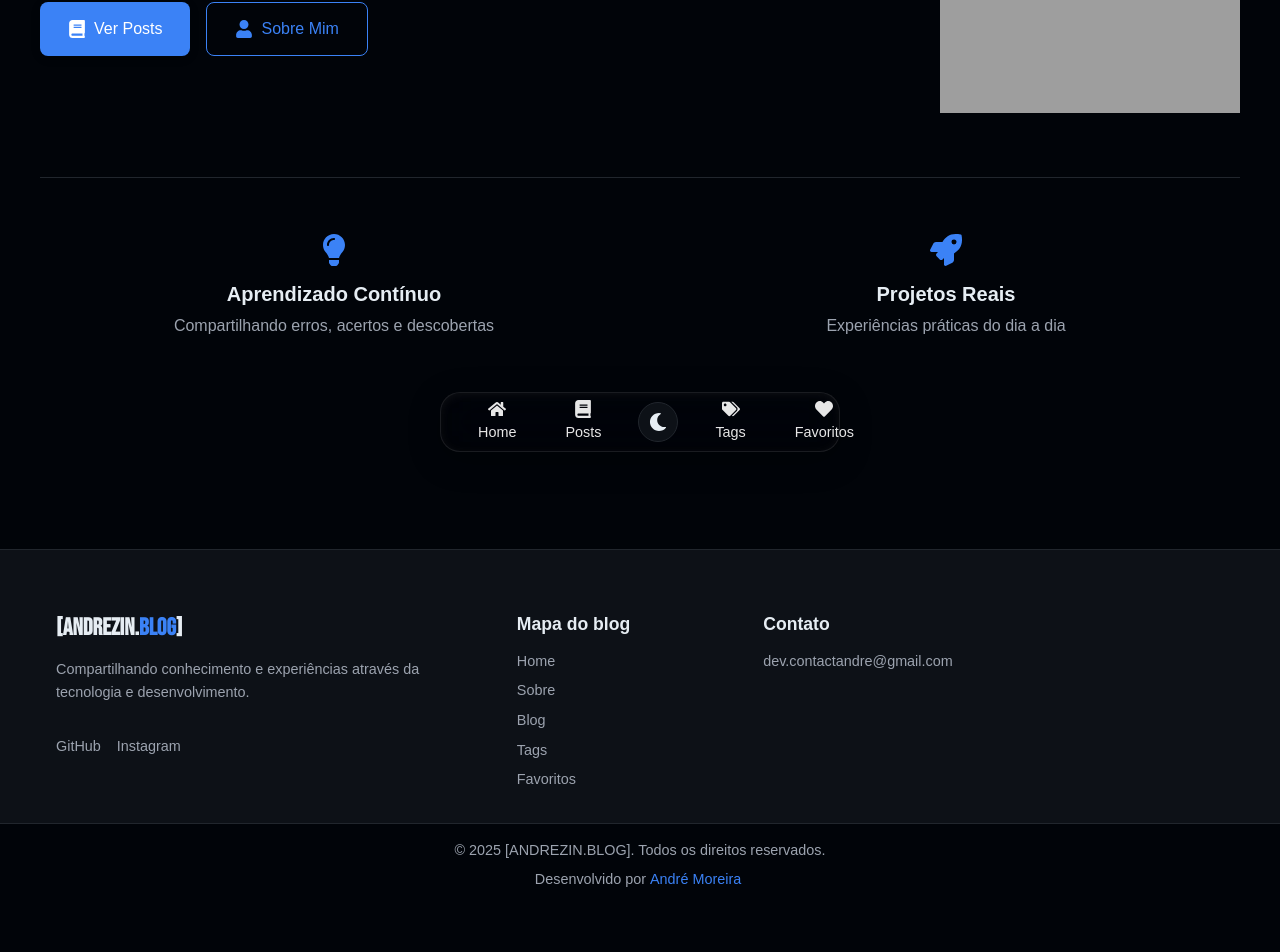
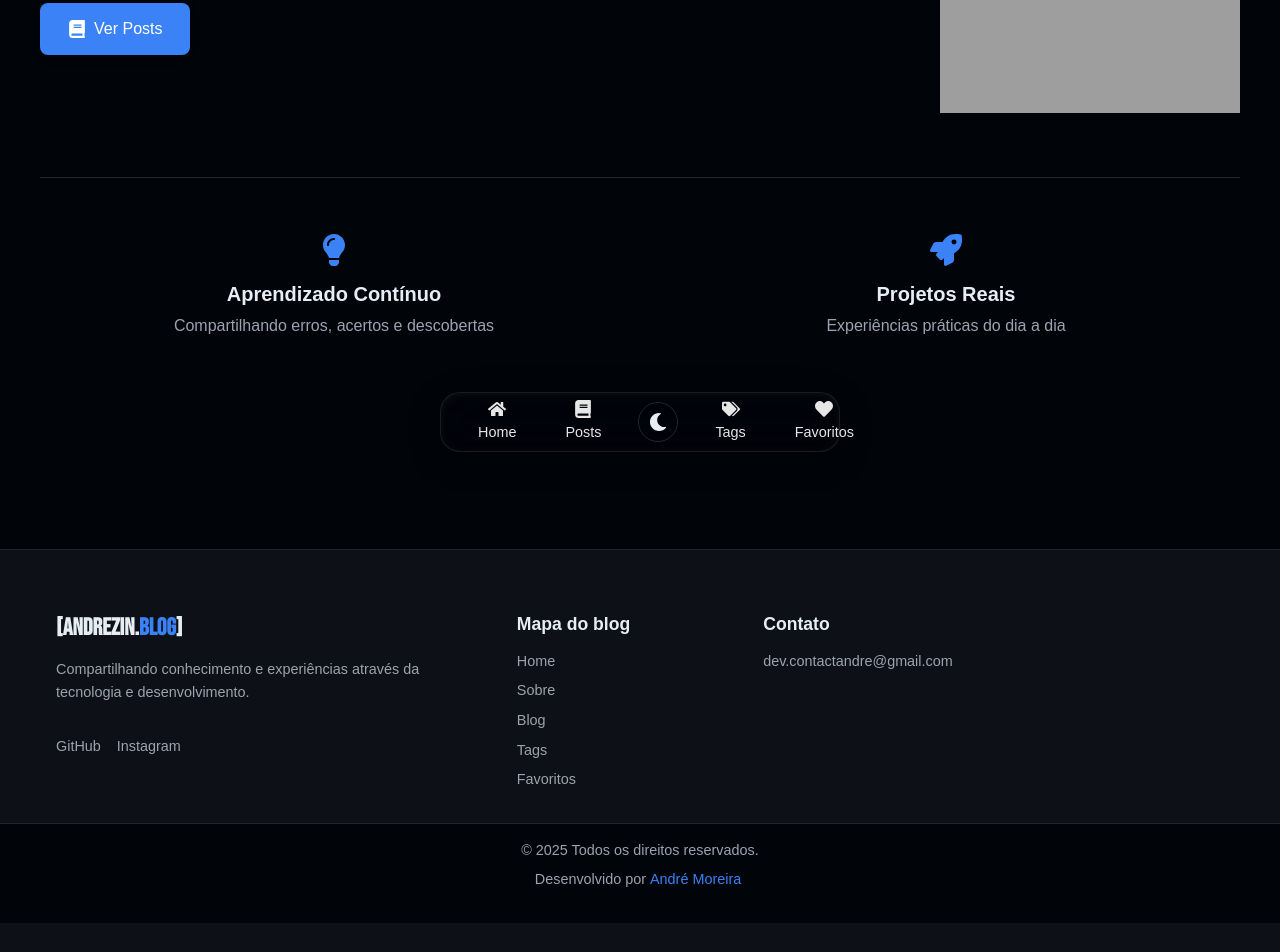
Before and after one commit to Andrezinrc/dev-mini-blog, a React (Vite) app: page / in a window 1280 px wide. Shown: the part 328-1280 px from the top of the page. Before the commit the page ends 1251 px from the top, so only its background shows below. Built offline with nearby package versions, Linux system fonts and the light colour scheme; grey boxes are pictures that could not be loaded.

Commit message:
refactor: melhora estilo do botao darkmode e remove bbotao sobre mim do HOME

```diff
--- a/src/components/layout/Footer/Footer.jsx
+++ b/src/components/layout/Footer/Footer.jsx
@@ -39,7 +39,7 @@ const Footer = () => {
 
       <div className={styles.footerBottom}>
         <p className={styles.copyright}>
-          © {new Date().getFullYear()} [ANDREZIN.BLOG]. Todos os direitos reservados.
+          © {new Date().getFullYear()} Todos os direitos reservados.
         </p>
         <div className={styles.credits}>
           <p>Desenvolvido por
--- a/src/components/layout/Footer/Footer.module.css
+++ b/src/components/layout/Footer/Footer.module.css
@@ -3,6 +3,7 @@
   border-top: 0.5px solid var(--border-color);
   margin-top: auto;
   padding-top: var(--spacing-lg);
+  padding-bottom: var(--spacing-lg);
 }
 
 .footerContent {
--- a/src/components/layout/Header/Header.module.css
+++ b/src/components/layout/Header/Header.module.css
@@ -180,7 +180,7 @@
 }
 
 .themeBtn {
-  background: var(--bg-white);
+  background: transparent;
   border: 1px solid var(--border-color);
   border-radius: 50%;
   width: 40px;
@@ -194,7 +194,6 @@
 }
 
 .themeBtn:hover {
-  border-color: var(--color-primary);
   transform: scale(1.05);
 }
 
@@ -206,7 +205,7 @@
 }
 
 .sun {
-  color: var(--color-warning);
+  color: var(--text-color);
   opacity: 1;
 }
 
--- a/src/pages/Home/Home.jsx
+++ b/src/pages/Home/Home.jsx
@@ -20,10 +20,6 @@ export default function Home() {
             <Link to="/posts" className={styles.primaryButton}>
               <FaBook className={styles.buttonIcon} />
               Ver Posts
-            </Link>
-            <Link to="/about" className={styles.secondaryButton}>
-              <FaUser className={styles.buttonIcon} />
-              Sobre Mim
             </Link>
           </div>
         </div>
```
Also changed, not shown: 1 other file (tests, documents, lock files or other folders).
